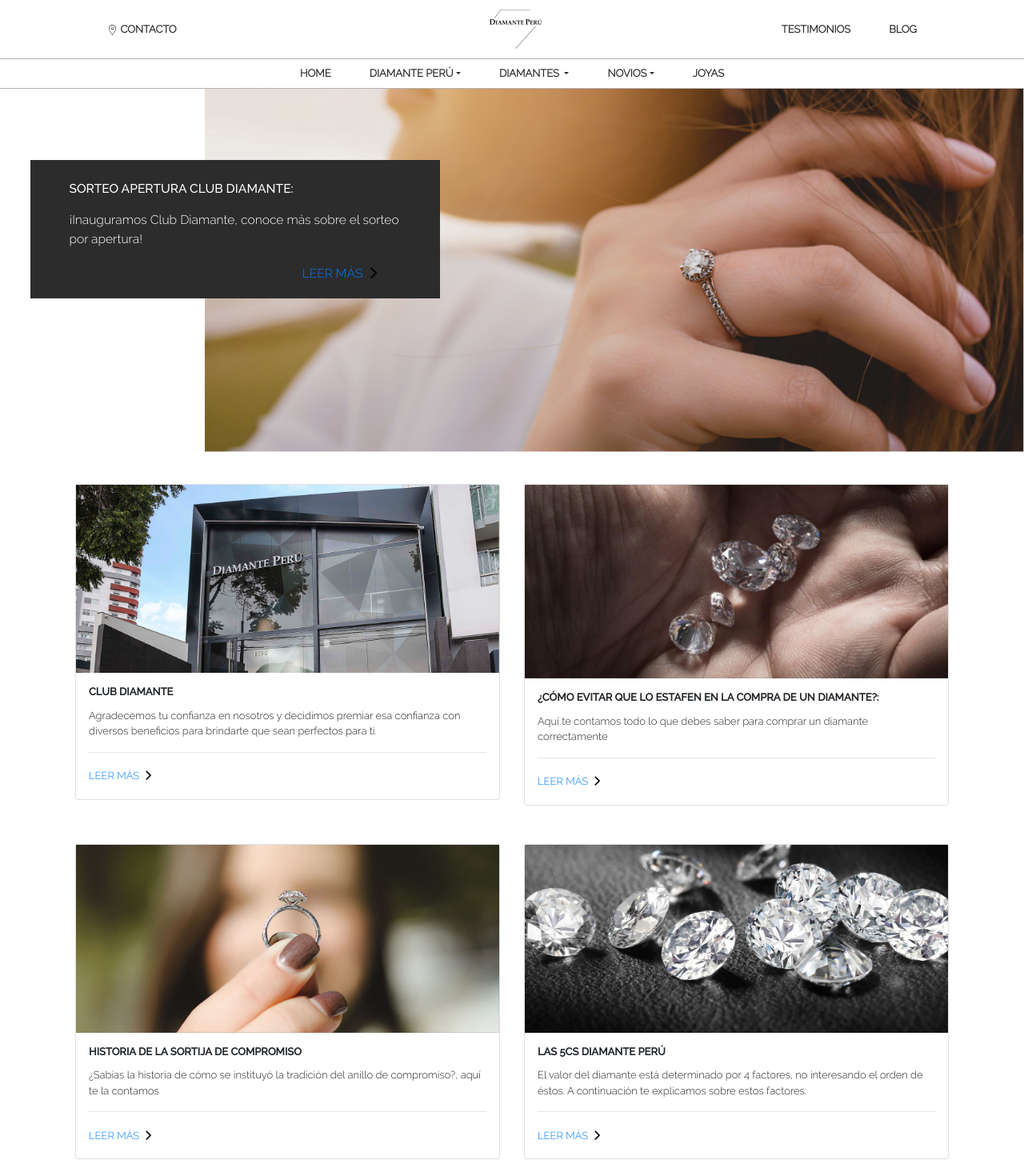
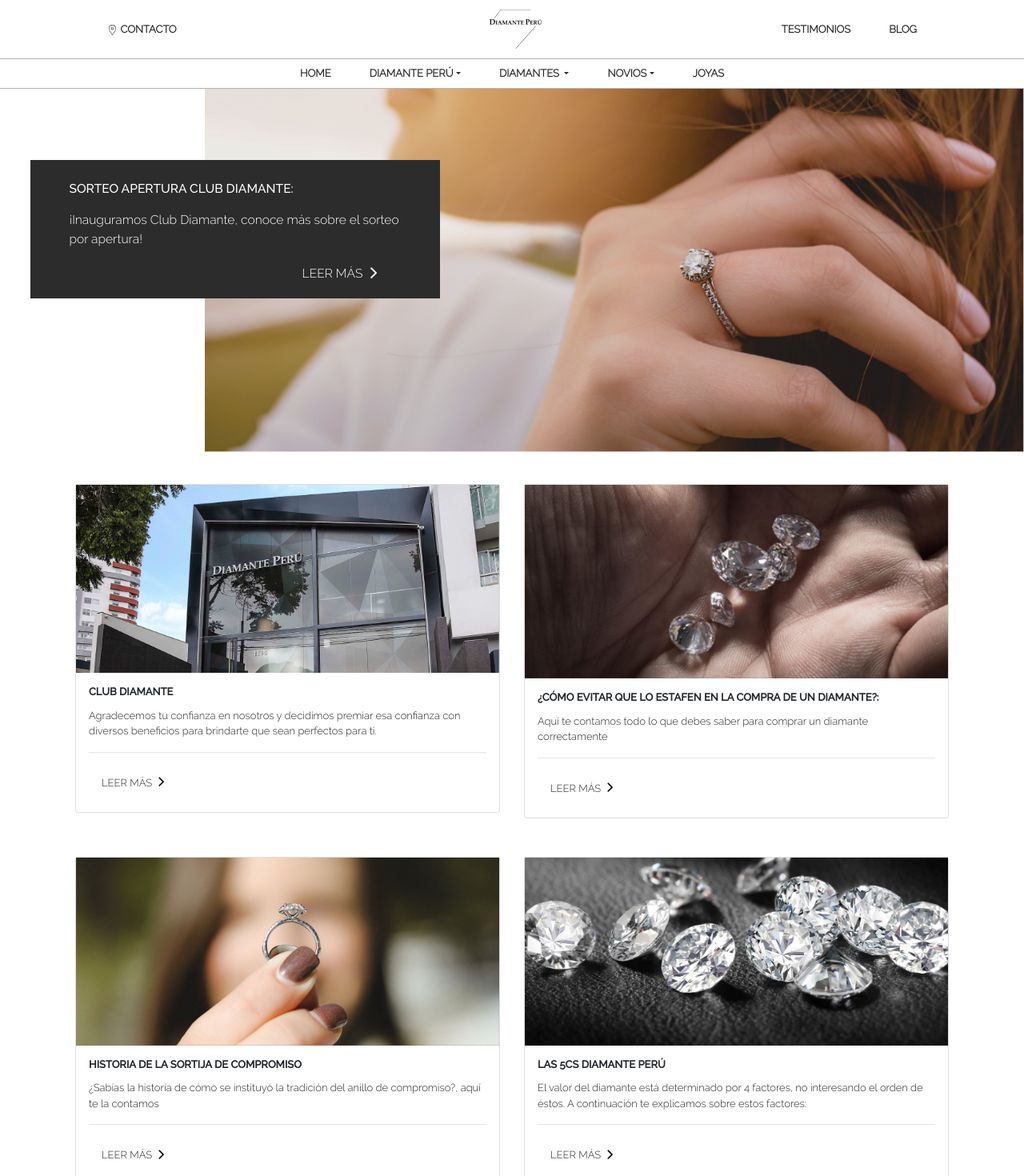
Before and after one commit to HB-Programacion/DiamantePeru, a React (Create React App) app in the folder my-app/: page /blog in a window 1280 px wide. Shown: the top 1470 px of the page at 80% size. Built offline with nearby package versions, Linux system fonts and the light colour scheme.

Commit message:
cambios en letras y arrow ahora si

```diff
--- a/my-app/src/components/Blog.jsx
+++ b/my-app/src/components/Blog.jsx
@@ -16,7 +16,7 @@
                 <div className="w40 cuadro pt-4 pb-3 pl-5 pr-5">
                     <span className="card-title">SORTEO APERTURA CLUB DIAMANTE:</span>
                     <p className="mt-3">¡Inauguramos Club Diamante, conoce más sobre el sorteo por apertura!</p>
-                    <Link to="/blog-sorteo-club-diamante" className="leer-mas-blog mt-4">LEER MÁS<i className="fas fa-chevron-right arrow"></i></Link>
+                    <Link to="/blog-sorteo-club-diamante" className="leer-mas-blog mt-4  text-decoration  ">LEER MÁS<i className="fas fa-chevron-right arrow text-decoration"></i></Link>
                 </div>
                 <div className="container p-4 mt-3 mt4-xs">
                     <div className="row">
@@ -29,7 +29,7 @@
                                         que sean perfectos para ti.
                                     </p>
                                     <hr className="my-3"/>
-                                    <Link to="/blog-club-diamante" className="">LEER MÁS<i className="fas fa-chevron-right arrow"></i></Link>
+                                    <Link to="/blog-club-diamante" className="option-menu nav-link">LEER MÁS<i className="fas fa-chevron-right arrow"></i></Link>
                                 </div>
                             </div>
                         </div>
@@ -42,7 +42,7 @@
                                         correctamente
                                     </p>
                                     <hr className="my-3"/>
-                                    <Link to="/blog-evitar-estafa" className="">LEER MÁS<i className="fas fa-chevron-right arrow"></i></Link>
+                                    <Link to="/blog-evitar-estafa" className="option-menu nav-link">LEER MÁS<i className="fas fa-chevron-right arrow"></i></Link>
                                 </div>
                             </div>
                         </div>
@@ -54,7 +54,7 @@
                                     <p className="card-text">¿Sabías la historia de cómo se instituyó la tradición del anillo de
                                         compromiso?, aquí te la contamos</p>
                                     <hr className="my-3"/>
-                                    <Link to="/blog-historia-sortija" className="">LEER MÁS<i className="fas fa-chevron-right arrow"></i></Link>
+                                    <Link to="/blog-historia-sortija" className="option-menu nav-link">LEER MÁS<i className="fas fa-chevron-right arrow"></i></Link>
                                 </div>
                             </div>
                         </div>
@@ -67,7 +67,7 @@
                                         factores:
                                     </p>
                                     <hr className="my-3"/>
-                                    <Link to="/color"className="">LEER MÁS<i className="fas fa-chevron-right arrow"></i></Link>
+                                    <Link to="/color"className="option-menu nav-link">LEER MÁS<i className="fas fa-chevron-right arrow"></i></Link>
                                 </div>
                             </div>
                         </div>
--- a/my-app/src/components/Cs.jsx
+++ b/my-app/src/components/Cs.jsx
@@ -22,7 +22,7 @@
                         <div className="pb-3">
                             <p className="text-left">El peso o tamaño de la piedra se expresa en quilates 1 quilate equivale a 0,2 gr y se divide en 100 puntos (o 200 miligramos).</p>
                         </div>
-                        <Link to="/carats" className="leer-5cs">Leer más</Link>
+                        <Link to="/carats" className="leer-5cs option-menu nav-link">Leer más</Link>
                     </div>
                     <div className="w30 p-4 m-1 b-all interline text-size-1 div-5cs text-center position-relative">
                         <span className="text-size27 snell-Roundhand">Color</span>
@@ -30,7 +30,7 @@
                         <div className="pb-2">
                             <p className="text-left">El color exacto de un diamante se determina mediante una paleta de colores aceptada internacionalmente, un patrón. El color va desde D, incoloro y el más codiciado, a Z, el más amarillo.</p>
                         </div>
-                        <Link to="/color" className="leer-5cs">Leer más</Link>
+                        <Link to="/color" className="leer-5cs option-menu nav-link">Leer más</Link>
                     </div>
                     <div className="w30 p-4 m-1 b-all interline text-size-1 div-5cs text-center position-relative">
                         <span className="text-size27 snell-Roundhand">Clarity</span>
@@ -39,7 +39,7 @@
                         <div className="pb-2">
                             <p className="text-left">La mayoría de los diamantes se originan con “marcas de nacimiento”, las cuales se conocen como “inclusiones”. Cuantas menos haya, mayor será la cantidad de luz que puede atravesar el diamante y más bello será su destello.</p>
                         </div>
-                        <Link to="/claridad"className="leer-5cs">Leer más</Link>
+                        <Link to="/claridad"className="leer-5cs option-menu nav-link">Leer más</Link>
                     </div>
                     <div className="w30 p-4 m-1 b-all interline text-size-1 div-5cs text-center position-relative">
                         <span className="text-size27 snell-Roundhand">Cut</span>
@@ -48,7 +48,7 @@
                         <div className="pb-2">
                             <p className="text-left">La calidad de la talla hace referencia a las proporciones, la simetría y el pulido de la gema. Si la profundidad del diamante es escasa o excesiva, permitirá que la luz se escape por los lados o la parte inferior de la joya.</p>
                         </div>
-                        <Link to="/corte" className="leer-5cs">Leer más</Link>
+                        <Link to="/corte" className="leer-5cs option-menu nav-link">Leer más</Link>
                     </div>
                     <div className="w30 p-4 m-1 b-all interline text-size-1 div-5cs text-center position-relative">
                         <span className="text-size27 snell-Roundhand">Certification</span>
@@ -57,7 +57,7 @@
                         <div className="pb-2">
                             <p className="text-left">Los Diamantes no tienen marca, vienen en diferentes tamaños y calidades. Si el Diamante está certificado por un Laboratorio de prestigio mundial, como lo es el instituto GIA Garantizará cada propiedad indicada de su Diamante.</p>
                         </div>
-                        <Link to="/certificacion-y-confianza" className="leer-5cs">Leer más</Link>
+                        <Link to="/certificacion-y-confianza" className="leer-5cs option-menu nav-link">Leer más</Link>
                     </div>
                 </div>
                 </div>
--- a/my-app/src/css/App.css
+++ b/my-app/src/css/App.css
@@ -1344,8 +1344,23 @@
     font-size: 1rem;
 }
 
+.left-2 {
+    left: -2rem;
+}
+
+.right-2 {
+    right: -2rem;
+}
+
 .p-right-05 {
     padding-right: .5rem;
+}
+
+.text-decoration,
+.text-decoration:hover,
+.text-decoration:active {
+    color: white !important;
+    text-decoration: none;
 }
 
 @media screen and (max-width:767px) {
```
